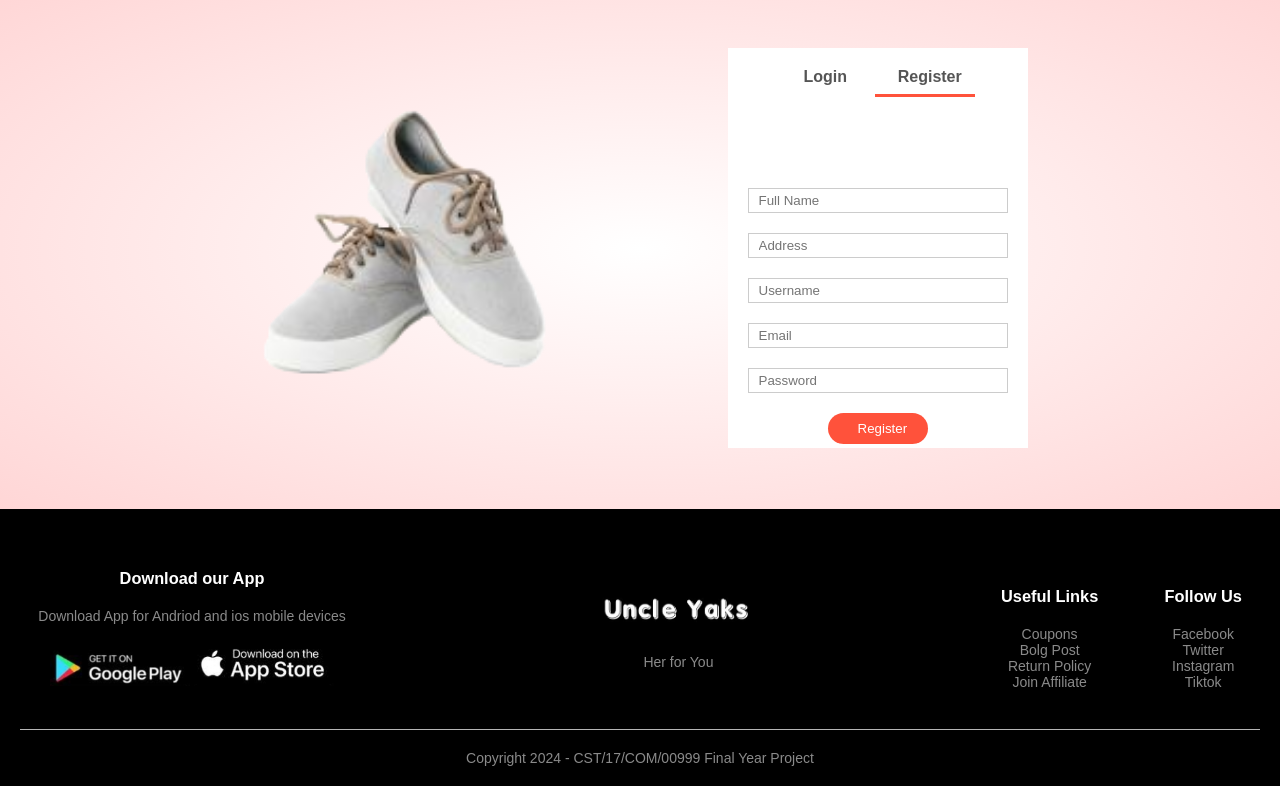
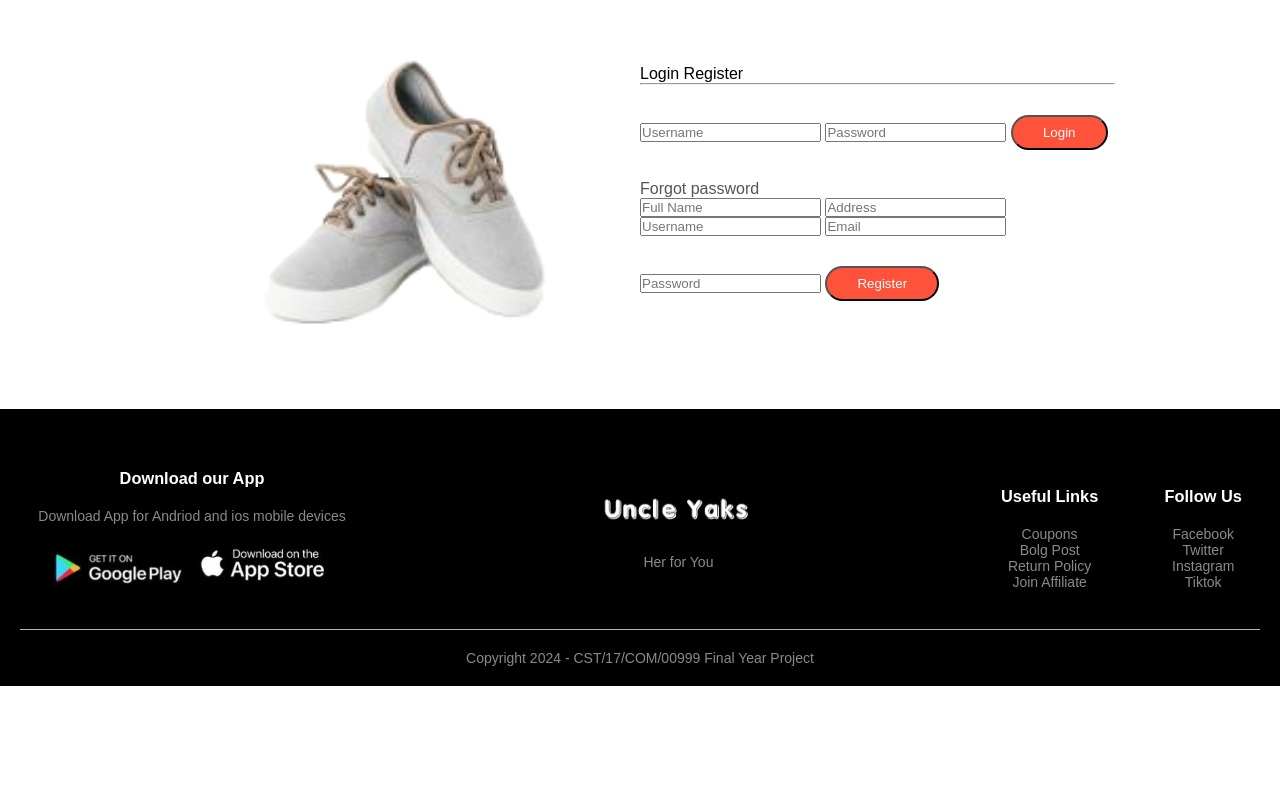
Before and after one commit to hamedullah49/uncleyaks.github.io, a plain HTML site: page account.html in a window 1280 px wide. Shown: the part 66-852 px from the top of the page. After the commit the page ends 800 px from the top, so only its background shows below. Drawn offline with Linux system fonts and the light colour scheme.

Commit message:
Add files via upload

```diff
--- a/style.css
+++ b/style.css
@@ -428,77 +428,6 @@ th:last-child{
     text-align: right;
 }
 
-/*--------account-page---------*/
-.account-page{
-    padding: 50px 0;
-    background: radial-gradient(#fff,#ffd6d6);
-}
-.form-container{
-    background: #fff;
-    width: 300px;
-    height: 400px;
-    position: relative;
-    text-align: center;
-    padding: 20px 0;
-    margin: auto;
-    box-shadow: 0 0 20px 0px rbga(0,0,0,0,1);
-    overflow: hidden;
-}
-.form-container span{
-    font-weight: bold;
-    padding: 0 10px;
-    color: #555;
-    cursor: pointer;
-    width: 100px;
-    display: inline-block;
-}
-.form-btn{
-    display: inline-block;
-}
-.form-container form{
-    max-width: 300px;
-    padding: 0 20px;
-    position: absolute;
-    top: 130px;
-    transition: transform 1s;
-}
-
-form input{
-    width: 100%;
-    height: 25px;
-    margin: 10px 0;
-    padding: 0 10px;
-    border: 1px solid #ccc;
-}
-
-form .btn{
-    width: 100px;
-    border: none;
-    cursor: pointer;
-    margin: 10px 0;
-}
-form .btn:focus{
-    outline: none;
-}
-#LoginForm{
-    left: -300px;
-}
-#RegForm{
-    left: 0;
-}
-form a{
-    font-size: 16px;
-}
-#Indicator{
-    width: 100px;
-    border: none;
-    background: #ff523b;
-    height: 3px;
-    margin-top: 8px;
-    transform: translateX(100px);
-    transition: transform 1s;
-}
-
 
 /*------- contact-page----------*/
 .contact-page{
```
Also changed, not shown: form.html (added, +49 -0 lines), index.html (+1 -1 lines), product.html (+1 -1 lines), checkout.html (line endings or trailing spaces), contactstyle.css (line endings or trailing spaces).
